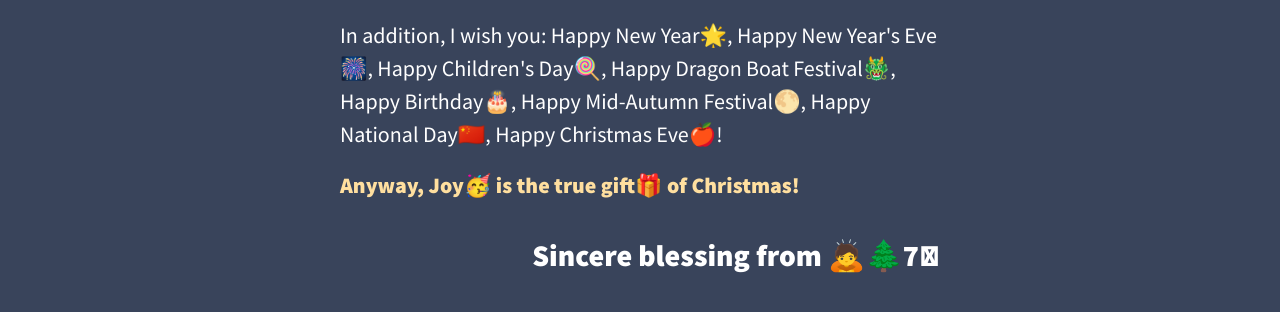
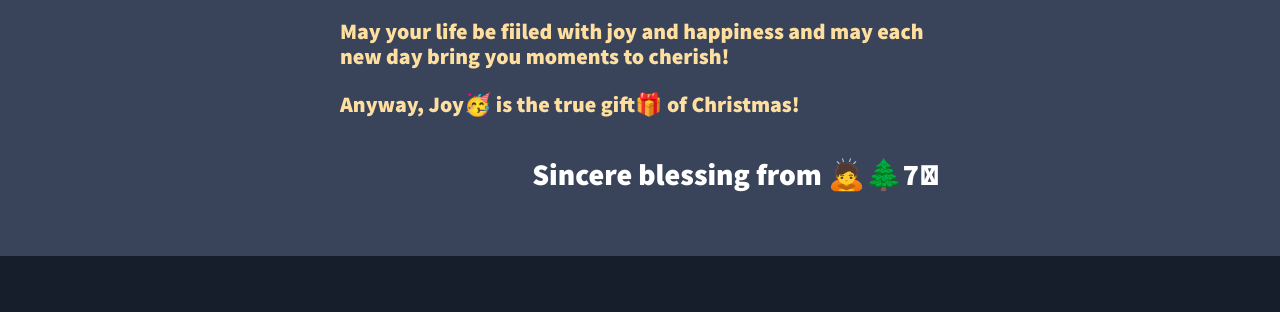
Before and after one commit to tolrs/tolrs.github.io, a plain HTML site: page index.html in a window 1280 px wide. Shown: the part 971-1283 px from the top of the page. After the commit the page ends 1227 px from the top, so only its background shows below. Drawn offline with nearby package versions, Linux system fonts and the light colour scheme; a script that the page names is missing.

Commit message:
Update index.html

```diff
--- a/index.html
+++ b/index.html
@@ -172,7 +172,7 @@
 <footer>
 	<h2 class="footer__title">To 🌰 👩 🌲:</h2>
 	<h3 class="footer__subtitle">Merry Christmas🎅!</h3>
-	<p class="footer__parragraph">
+	<!--<p class="footer__parragraph">
 			In addition, I wish you: Happy New Year🌟,
 			Happy New Year's Eve🎆,
 			Happy Children's Day🍭,
@@ -180,10 +180,11 @@
 			Happy Birthday🎂,
 			Happy Mid-Autumn Festival🌕,
 			Happy National Day🇨🇳,
-			Happy Christmas Eve🍎!
+			Happy Christmas Eve🍎!</p>-->
+	<h3 class="footer__subtitle">May your life be fiiled with joy and happiness and may each new day bring you moments to cherish!</h3>
 	<h3 class="footer__subtitle">Anyway, Joy🥳 is the true gift🎁 of Christmas!</h3>
 
-		</p>
+
 	<h2 class="footer__title" align="right">Sincere blessing from 🙇🌲7⃣️</h2>
 	<!--p class="footer__parragraph" align="right">🙇🌲7⃣️</p>-->
 	<!--<ul class="footer__list">
```
